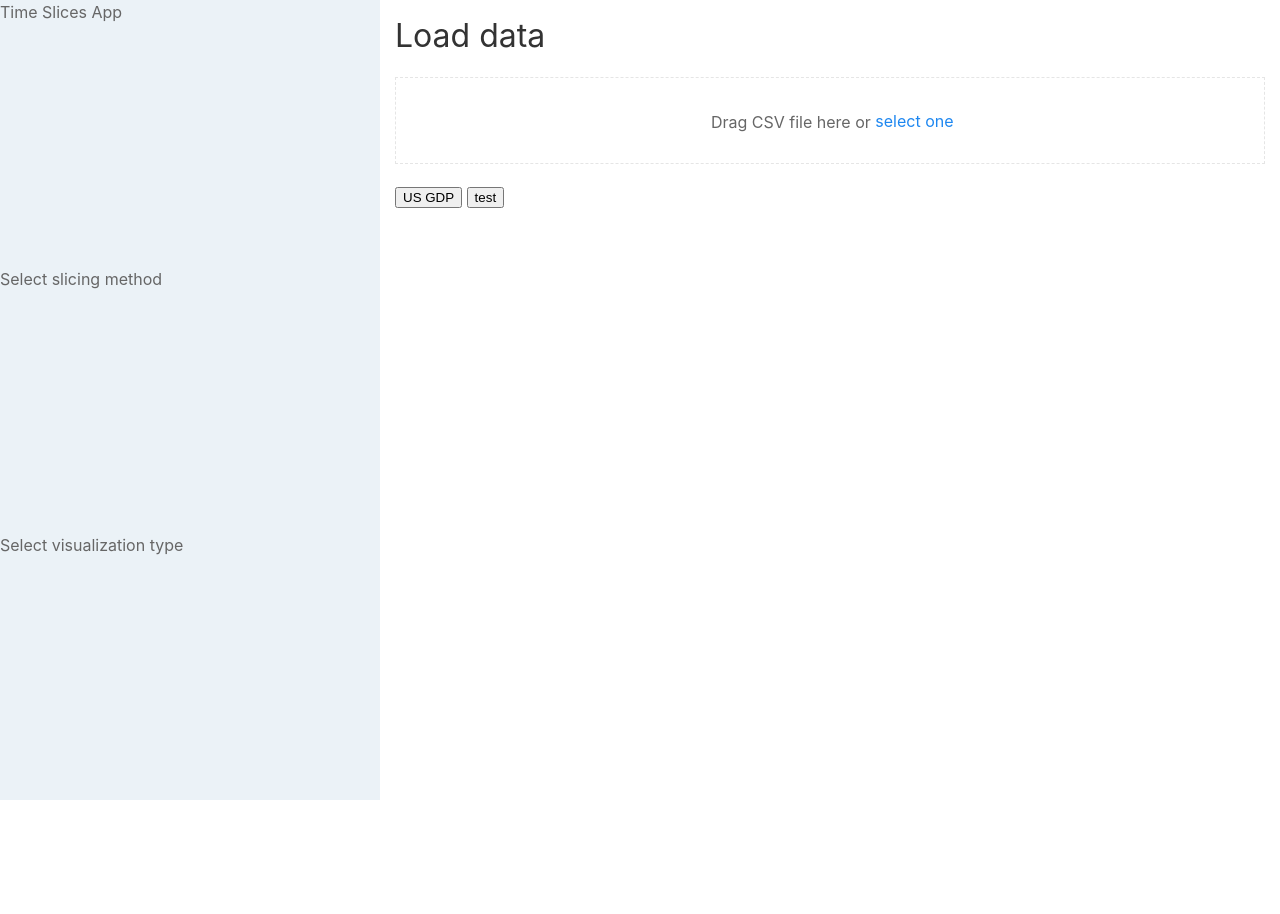
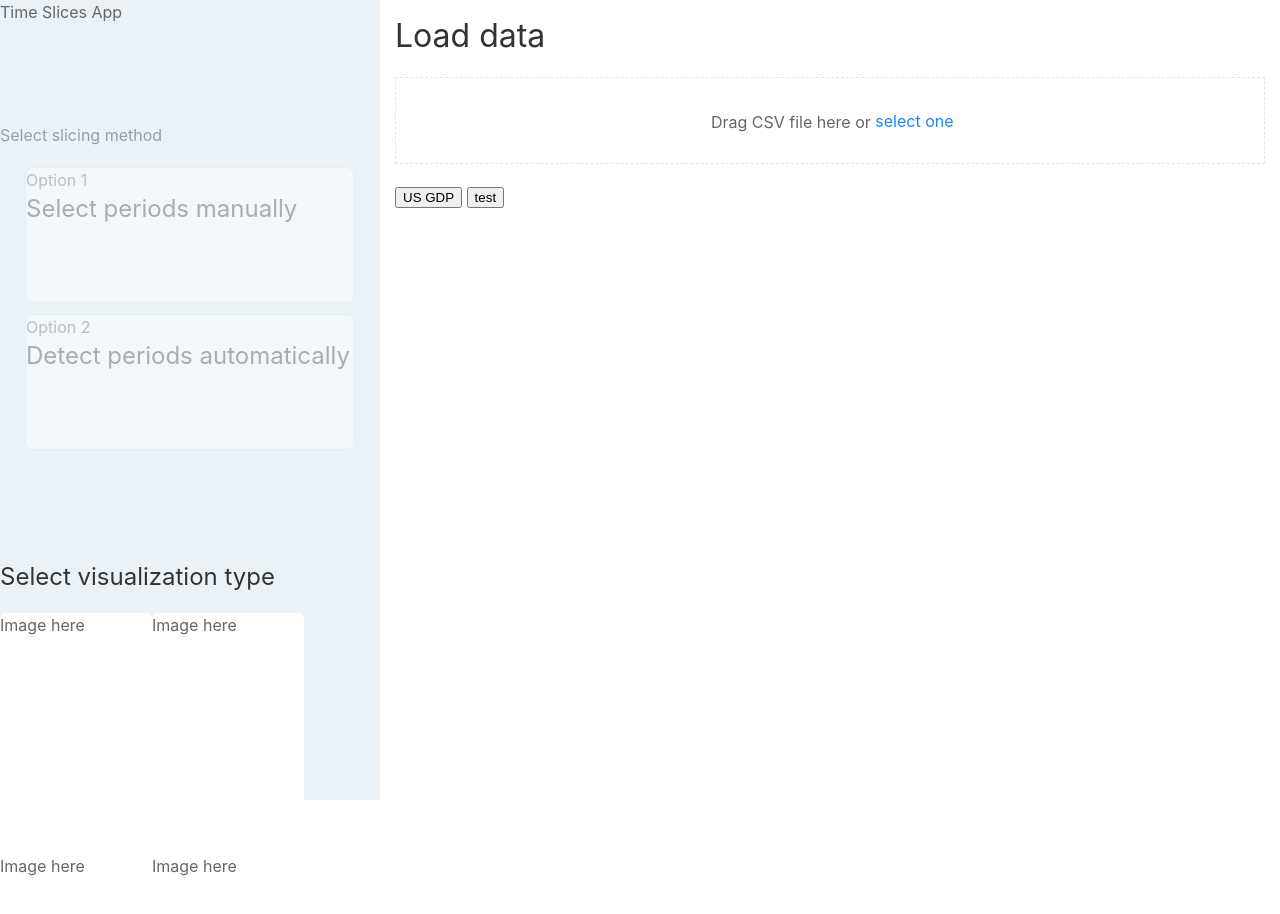
Before and after one commit to UBC-InfoVis/time-elide, a Svelte app: page / in a window 1280 px wide. Shown: the top 914 px of the page. Before the commit the page ends 800 px from the top, so only its background shows below. Built offline with nearby package versions, Linux system fonts and the light colour scheme; the HTML template or start-up script is replaced by a standard one.

Commit message:
add some components

```diff
--- a/src/DataSlicingSelector.svelte
+++ b/src/DataSlicingSelector.svelte
@@ -1,16 +1,29 @@
 <script>
-
   export let disabled;
-
 </script>
 
+<div class:disabled>
+  <p>Select slicing method</p>
+  <div class:disabled class="option">
+    Option 1
+    <h3>Select periods manually</h3>
+  </div>
+  <div class:disabled class="option">
+    Option 2
+    <h3>Detect periods automatically</h3>
+  </div>
+</div>
+
 <style>
+  .disabled {
+    opacity: 0.6;
+  }
 
-
-
+  .option {
+    border-radius: 8px;
+    border: 1px solid #dfe0eb;
+    margin: 11px 25px;
+    background: #ffffff;
+    height: 134px;
+  }
 </style>
-
-<div class:disabled>
-  Select slicing method
-
-</div>
--- /dev/null
+++ b/src/VisThumbnail.svelte
@@ -0,0 +1,18 @@
+<script>
+  export let visType;
+  export let disabled;
+</script>
+
+<div class="thumbnail">
+  <p>Image here</p>
+</div>
+
+<style>
+  .thumbnail {
+    /* opacity: 0.4; */
+    border-radius: 6px;
+    width: 40%;
+    height: 100%;
+    background: #ffffff;
+  }
+</style>
--- a/src/VisTypeSelector.svelte
+++ b/src/VisTypeSelector.svelte
@@ -1,16 +1,20 @@
 <script>
+  import VisThumbnail from "./VisThumbnail.svelte";
 
   export let disabled;
-
 </script>
 
+<div class:disabled class="container">
+  <h3>Select visualization type</h3>
+  <VisThumbnail />
+  <VisThumbnail />
+  <VisThumbnail />
+  <VisThumbnail />
+</div>
+
 <style>
-
-
-
+  .container {
+    display: flex;
+    flex-wrap: wrap;
+  }
 </style>
-
-<div class:disabled>
-  Select visualization type
-
-</div>
```
